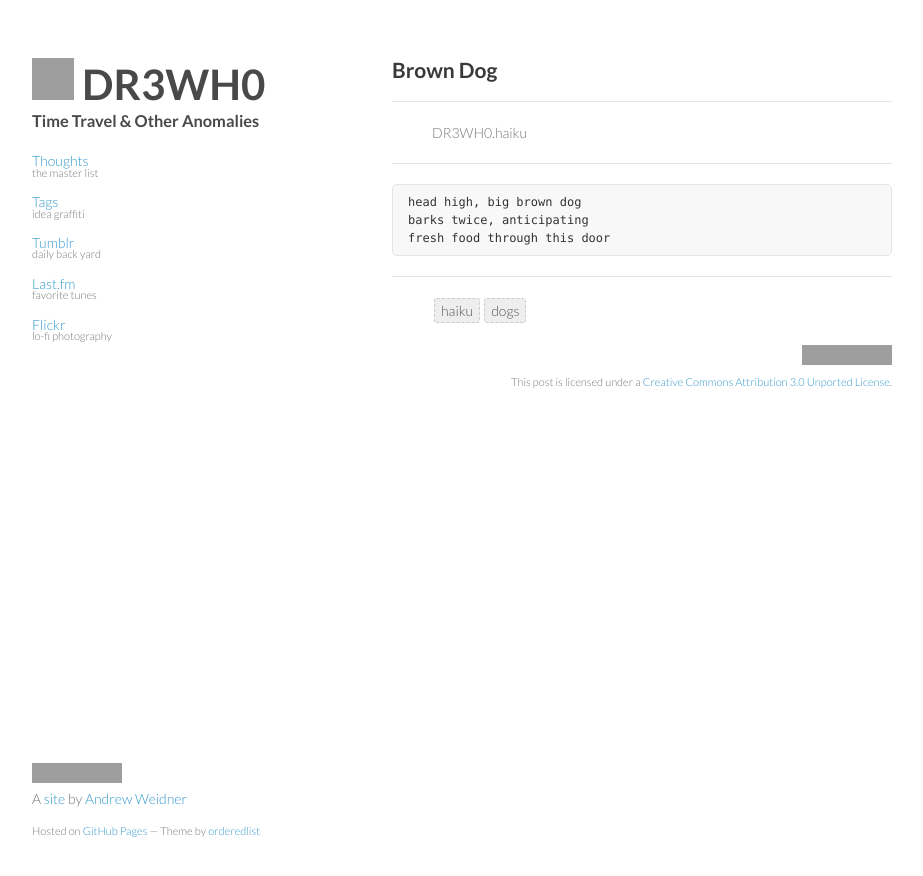
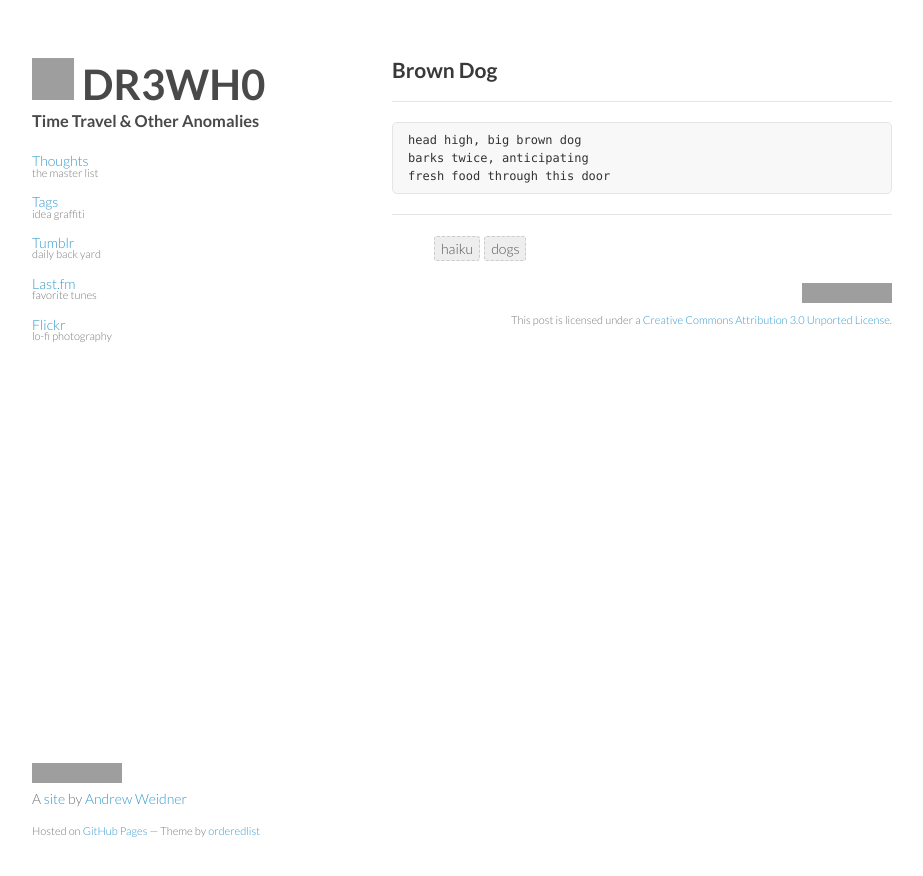
Before and after one commit to DR3WH0/DR3WH0.github.io, a Jekyll site: the page built from _posts/2013-08-07-brown-dog.md, in a window 1280 px wide. Shown: the top 876 px of the page, without its empty margins (178-1101 px from the left). Built offline with Jekyll 4.4.1, drawn with Linux system fonts in a browser that asks for light colours; Markdown is read by kramdown in place of the engine named in the settings; comment, search, counter and statistics services are not loaded; grey boxes are pictures that could not be loaded.

Commit message:
Update post.html

```diff
--- a/_layouts/post.html
+++ b/_layouts/post.html
@@ -7,8 +7,10 @@ layout: default
 <hr/>
 
 {% if page.description %}
+  {% unless page.tags contains "haiku" %}
 <ul><p class="view">{{ page.description }}</p></ul>
 <hr/>
+  {% endunless %}
 {% endif %}
 
 {{content}}
```
